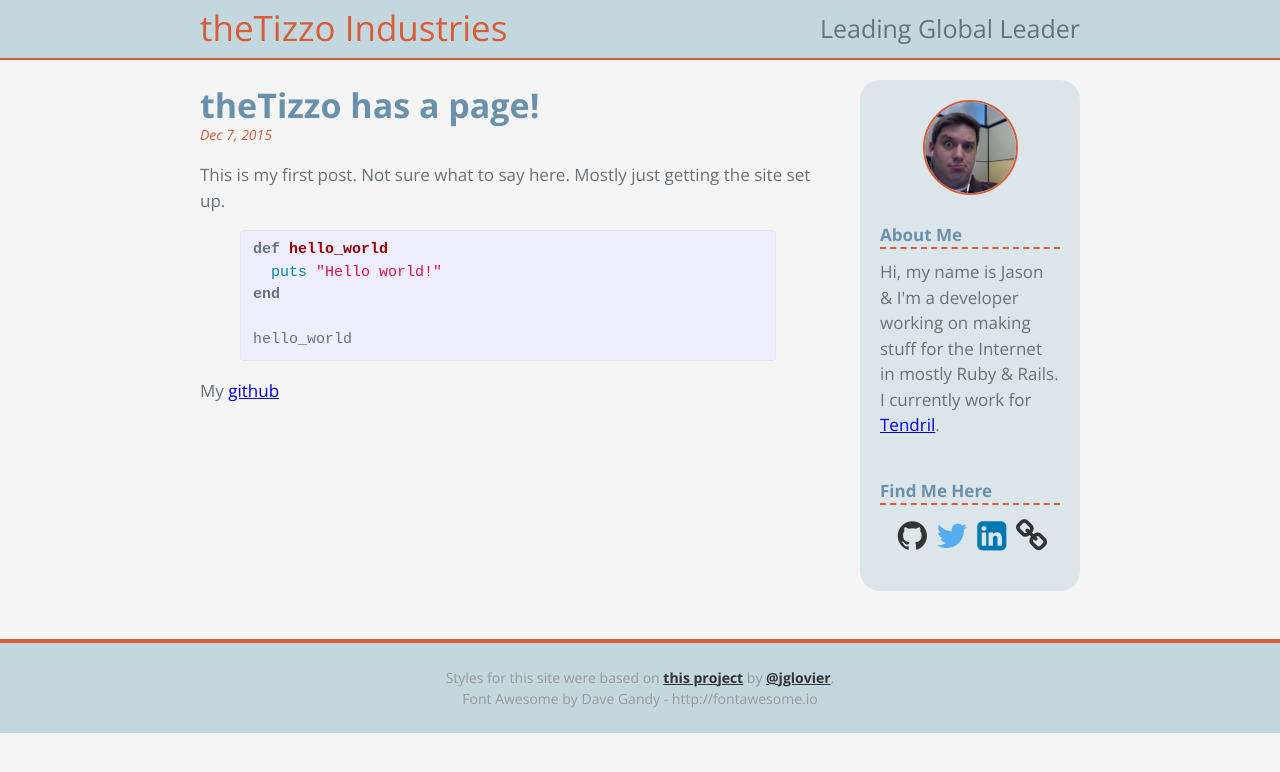
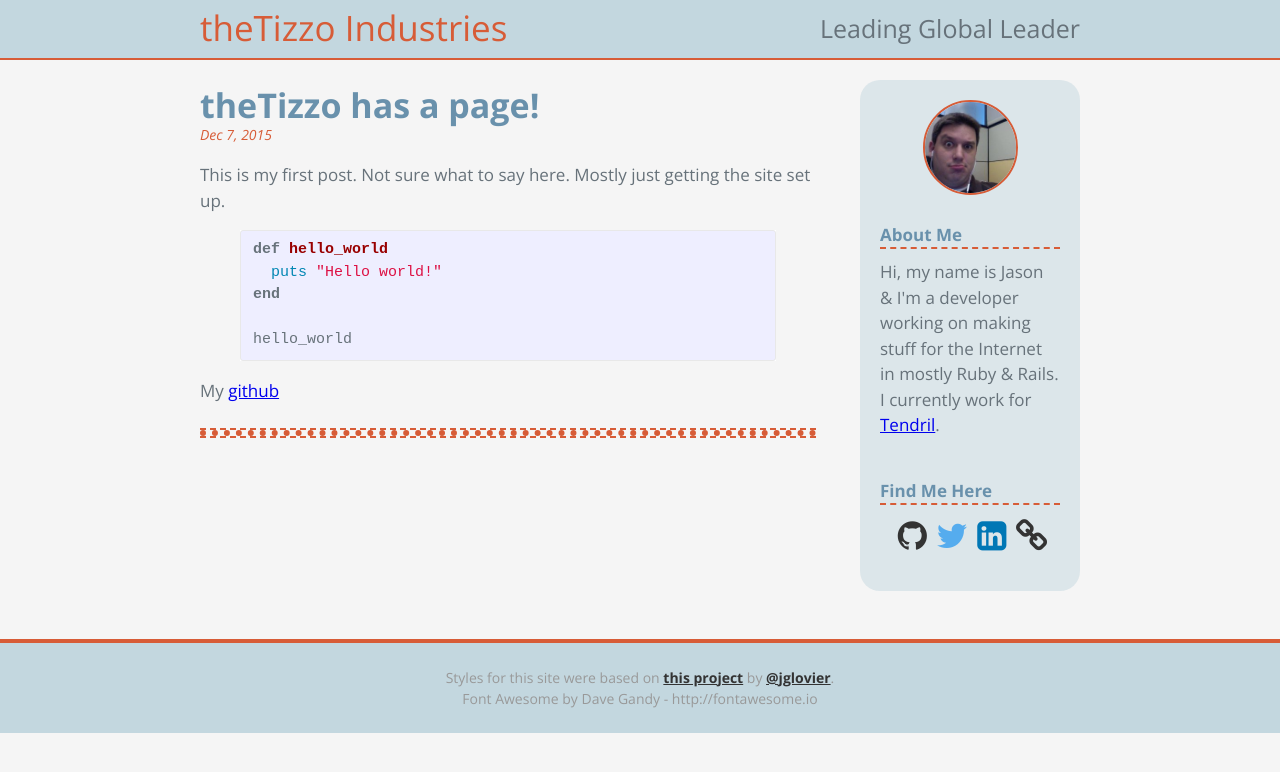
Before and after one commit to thetizzo/thetizzo.github.io, a Jekyll site: the page built from index.html, in a window 1280 px wide. Shown: the top 772 px of the page. Built offline with Jekyll 4.4.1, drawn with Linux system fonts in a browser that asks for light colours; nearby versions of some CDN libraries.

Commit message:
Add a divider for between posts on the index page.

```diff
--- a/_sass/_post.scss
+++ b/_sass/_post.scss
@@ -24,3 +24,20 @@
     font-size: 14px;
   }
 }
+
+.post-divider {
+  margin: 25px 0;
+  min-height: 10px;
+
+  .post-divider-top {
+    border-bottom: 2px dashed $accent-color;
+  }
+
+  .post-divider-middle {
+    border-bottom: 6px dotted $accent-color;
+  }
+
+  .post-divider-bottom {
+    border-top: 2px dashed $accent-color;
+  }
+}
--- a/index.html
+++ b/index.html
@@ -21,6 +21,10 @@ layout: default
 
     </article>
 
-    <div class="post-divider"></div>
+    <div class="post-divider">
+      <div class="post-divider-top"></div>
+      <div class="post-divider-middle"></div>
+      <div class="post-divider-bottom"></div>
+    </div>
   {% endfor %}
 </div>
```
